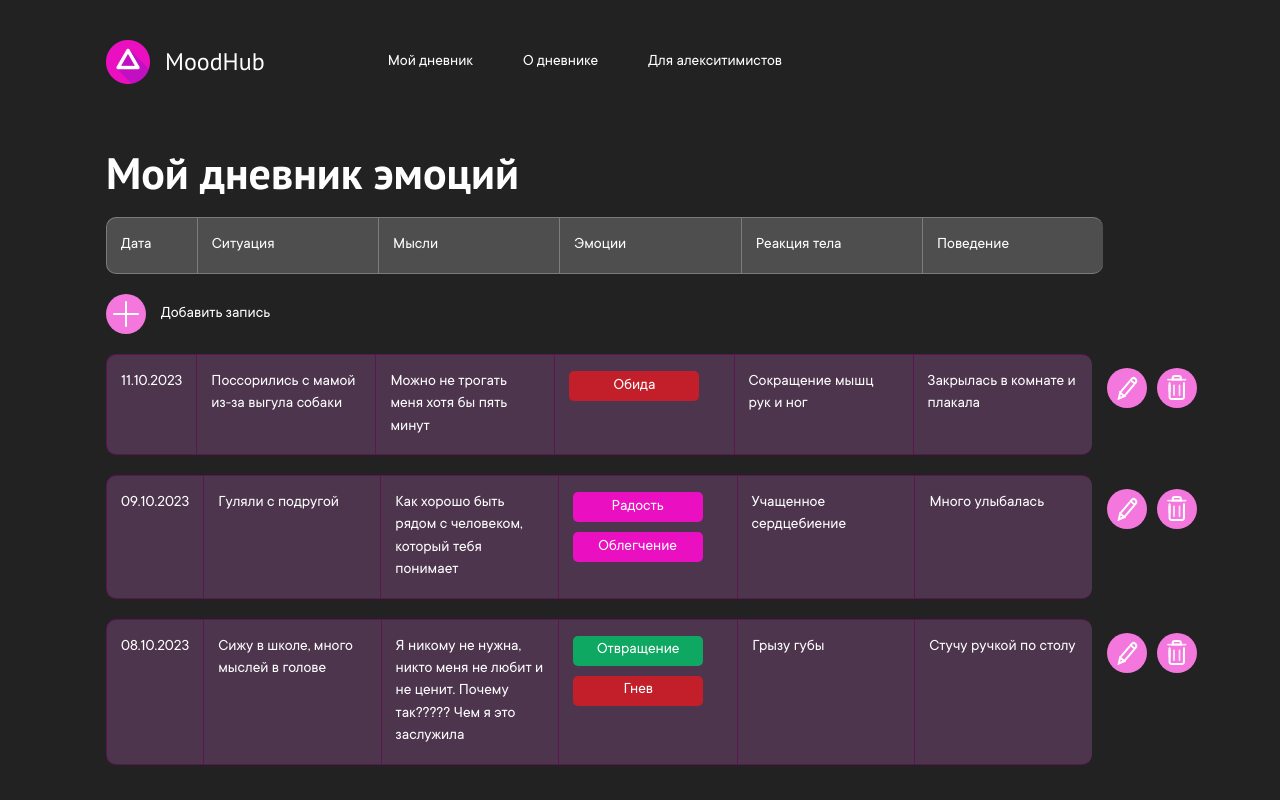
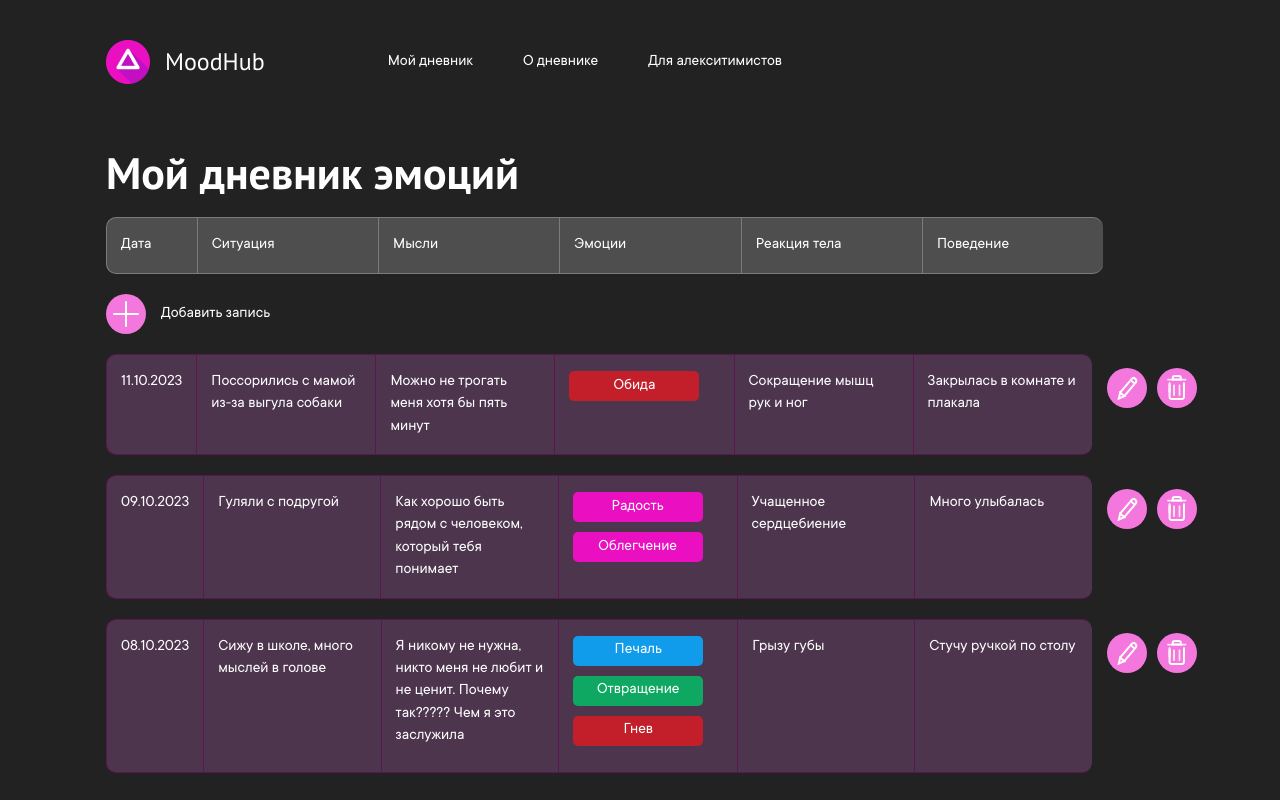
Before and after one commit to AnnaZiankevich/moodhub, a React (Create React App) app: page / in a window 1280 px wide. Built offline with nearby package versions, Linux system fonts and the light colour scheme.

Commit message:
Add emotions to diary from list

```diff
--- a/src/components/emotions/Emotion.jsx
+++ b/src/components/emotions/Emotion.jsx
@@ -99,21 +99,17 @@ function Emotion( { title, choosed, disabled } ) {
   function renderSwitch(param, title) {
     switch(param){
         case 'good':
-            <GoodEmotion label={title} isChoosed={choosed} isDisabled={disabled} />
             console.log('renderSwitch function rendered GoodEmotion')
-            break;
+            return <GoodEmotion label={title} isChoosed={choosed} isDisabled={disabled} />
         case 'middle':
-            <MidEmotion label={title} isChoosed={choosed} isDisabled={disabled} />
             console.log('renderSwitch function rendered MidEmotion')
-            break;
+            return <MidEmotion label={title} isChoosed={choosed} isDisabled={disabled} />
         case 'bad':
-            <BadEmotion label={title} isChoosed={choosed} isDisabled={disabled} />
             console.log('renderSwitch function rendered BadEmotion')
-            break;
+            return <BadEmotion label={title} isChoosed={choosed} isDisabled={disabled} />
         case 'superbad':
-            <SuperBadEmotion label={title} isChoosed={choosed} isDisabled={disabled} />
             console.log('renderSwitch function rendered SuperBadEmotion')
-            break;
+            return <SuperBadEmotion label={title} isChoosed={choosed} isDisabled={disabled} />
         default:
             console.log(`Not found category '${param}'.`);
     }
@@ -122,7 +118,7 @@ function Emotion( { title, choosed, disabled } ) {
   return (
     <div className="emotion">
         {console.log('Rendered Emotion')}
-        <div className="">
+        <div className="emotion__body">
             {searchResults.map((emotion) => (
                 <div key={emotion.value}>
                     {renderSwitch(emotionCategory, emotion.title)}
--- a/src/components/form/form.scss
+++ b/src/components/form/form.scss
@@ -72,6 +72,7 @@
                     @include button-style();
 
                     border: 1px solid $second-accent-color;
+                    background-color: $background-color;
                 }
             }
         }
--- a/src/components/table-record/TableRecord.jsx
+++ b/src/components/table-record/TableRecord.jsx
@@ -1,5 +1,6 @@
 import React from "react"
 import './table-record.scss'
+import Emotion from "../emotions/Emotion"
 import edit from '../../assets/img/edit-icon.svg'
 import del from '../../assets/img/delete-icon.svg'
 
@@ -16,7 +17,9 @@ function TableRecord( {recordData} ) {
                         <td>{recordData.situation}</td>
                         <td>{recordData.thoughts}</td>
                         <td>
-                            {recordData.emotionsList}
+                            {recordData.emotionsList.map((item) =>
+                                <Emotion title={item.title} choosed={true} disabled={true} />,
+                            )}
                         </td>
                         <td>{recordData.bodyReaction}</td>
                         <td>{recordData.behavior}</td>
--- a/src/styles/_main.scss
+++ b/src/styles/_main.scss
@@ -71,8 +71,11 @@ body {
     -webkit-box-sizing: border-box;
     margin: 0;
     padding: 0;
+    color: $text-color;
+}
+
+body {
     background-color: $background-color;
-    color: $text-color;
 }
 
 a {
@@ -139,6 +142,7 @@ a {
 
     border-radius: $second-border-radius;
     border: 1px solid $color;
+    background-color: $background-color;
 
     cursor: pointer;
 
--- a/src/views/my-diary/MyDiary.jsx
+++ b/src/views/my-diary/MyDiary.jsx
@@ -1,9 +1,5 @@
 import React, { useState } from "react"
 import TableRecord from "../../components/table-record/TableRecord.jsx";
-import GoodEmotion from "../../components/emotions/good/GoodEmotion.jsx";
-import MidEmotion from '../../components/emotions/mid/MidEmotion.jsx'
-// import BadEmotion from '../../components/emotions/bad/BadEmotion.jsx'
-import SuperBadEmotion from '../../components/emotions/super-bad/SuperBadEmotion.jsx'
 import Emotion from "../../components/emotions/Emotion.jsx";
 import Form from "../../components/form/Form.jsx";
 import './my-diary.scss'
@@ -27,10 +23,15 @@ function MyDiary() {
       situation: 'Сижу в школе, много мыслей в голове',
       thoughts: 'Я никому не нужна, никто меня не любит и не ценит. Почему так????? Чем я это заслужила',
       emotionsList: [
-        // <BadEmotion label='Печаль' isChoosed={true} isDisabled={true} />,
-        <Emotion title='Печаль' choosed={true} disabled={true} />,
-        <MidEmotion label='Отвращение' isChoosed={true} isDisabled={true} />,
-        <SuperBadEmotion label='Гнев' isChoosed={true} isDisabled={true} />,
+        {
+          title: 'Печаль'
+        },
+        {
+          title: 'Отвращение'
+        },
+        {
+          title: 'Гнев'
+        },
       ],
       bodyReaction: 'Грызу губы',
       behavior: 'Стучу ручкой по столу',
@@ -41,8 +42,12 @@ function MyDiary() {
       situation: 'Гуляли с подругой',
       thoughts: 'Как хорошо быть рядом с человеком, который тебя понимает',
       emotionsList: [
-        <GoodEmotion label='Радость' isChoosed={true} isDisabled={true} />,
-        <GoodEmotion label='Облегчение' isChoosed={true} isDisabled={true} />,
+        {
+          title: 'Радость'
+        },
+        {
+          title: 'Облегчение'
+        },
       ],
       bodyReaction: 'Учащенное сердцебиение',
       behavior: 'Много улыбалась',
@@ -53,7 +58,9 @@ function MyDiary() {
       situation: 'Поссорились с мамой из-за выгула собаки',
       thoughts: 'Можно не трогать меня хотя бы пять минут',
       emotionsList: [
-        <SuperBadEmotion label='Обида' isChoosed={true} isDisabled={true} />,
+        {
+          title: 'Обида'
+        },
       ],
       bodyReaction: 'Сокращение мышц рук и ног',
       behavior: 'Закрылась в комнате и плакала',
```
